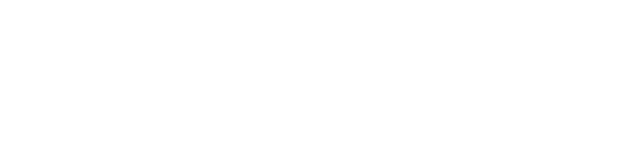
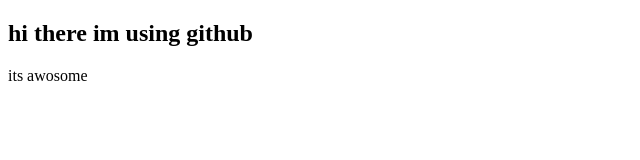
Before and after one commit to ashrafulalom5/my-first-website-in-github, a plain HTML site: page index.html in a window 1280 px wide. Shown: the whole page, without its empty margins (0-640 px from the left). Drawn offline with Linux system fonts and the light colour scheme.

Commit message:
add a h&p

```diff
--- a/index.html
+++ b/index.html
@@ -6,7 +6,8 @@
     <title>Document</title>
 </head>
 <body>
-
+    <h2>hi there im using github</h2>
+    <p>its awosome</p>
 
 
 
```
Also changed, not shown: 1 other file.
